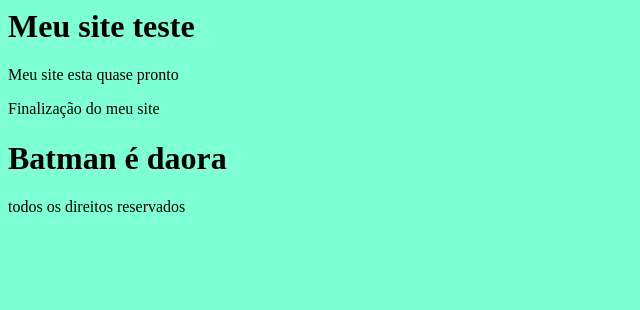
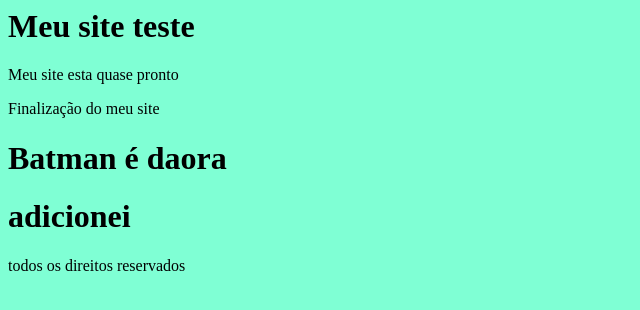
Before and after one commit to ramontsantos-trindade/site-teste, a plain HTML site: page index.html in a window 1280 px wide. Shown: the whole page, without its empty margins (0-640 px from the left). Drawn offline with Linux system fonts and the light colour scheme.

Commit message:
add - adicionei texto

```diff
--- a/index.html
+++ b/index.html
@@ -29,6 +29,8 @@
 
             <h1>Batman é daora
 
+                <h1>adicionei</h1>
+
     </main>
 
     <footer>
```
